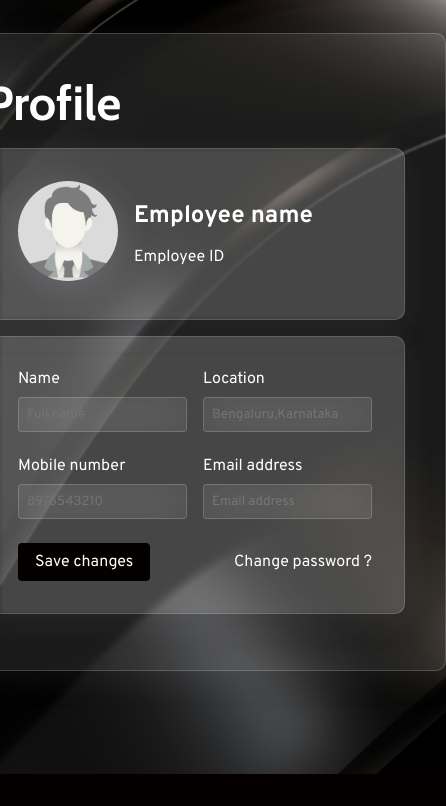
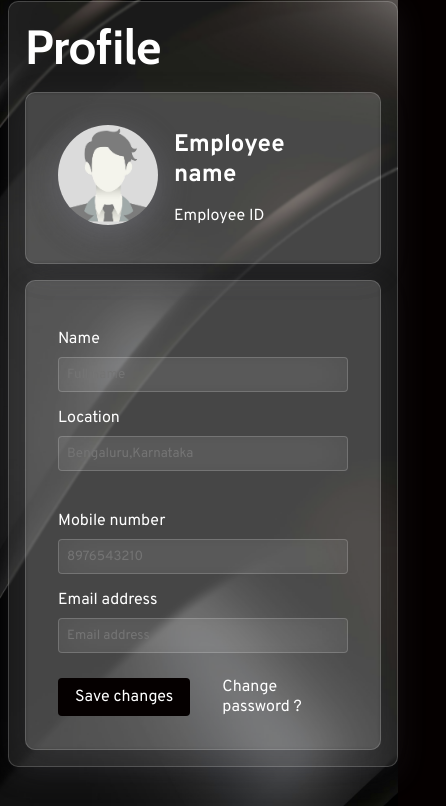
Before and after one commit to vivekt007/iVarihrms, a plain HTML site: page userProfile.html in a window 390 px wide. Shown: the part 70-876 px from the top of the page, 446 px wide, since content can reach past the window. Before the commit the page ends 844 px from the top, so only its background shows below. Drawn offline with nearby package versions, Linux system fonts and the light colour scheme.

Commit message:
"Updated CSS styles for profile page and modified HTML structure for responsiveness"

```diff
--- a/css/profile.css
+++ b/css/profile.css
@@ -70,7 +70,7 @@ nav {
     -webkit-backdrop-filter: blur(4px);
     border-radius: 10px;
     border: 1px solid rgba(255, 255, 255, 0.18);
-    /* width: 80%; */
+    /* width: 100%; */
     /* height: 80%; */
     padding: 2.5rem;
     display: flex;
@@ -180,6 +180,35 @@ nav {
     transform: scale(0.9);
 }
 
-.changePassword a:hover{
+.changePassword a:hover {
     color: var(--lightygrey-color);
 }
+
+
+@media (max-width: 700px) {
+    main {
+        margin: 2rem 0.5rem 0 0.5rem ;
+    }
+
+    .profile-container {
+        width: 100%;
+        padding: 1rem;
+    }
+
+    .profileR2Rows {
+        display: block;
+        width: 100%;
+        height: fit-content;
+        /* margin: 1rem 0; */
+        gap: 2rem;
+    }
+
+    .inputContainer {
+        margin-top: 1rem;
+        width: 100%;
+    }
+
+    .profileR2Row3{
+        display: flex;
+    }
+}
--- a/userProfile.html
+++ b/userProfile.html
@@ -46,8 +46,8 @@
                             <label for="name">Name</label>
                             <input type="text" placeholder="Full name">
                         </div>
+                    </div>
 
-                    </div>
                     <div class="profileR2R1Col2">
                         <div class="inputContainer">
                             <label for="location">Location</label>
@@ -80,7 +80,6 @@
                 </div>
             </form>
 
-            <div class="profileRow3"></div>
         </div>
     </main>
 
```
